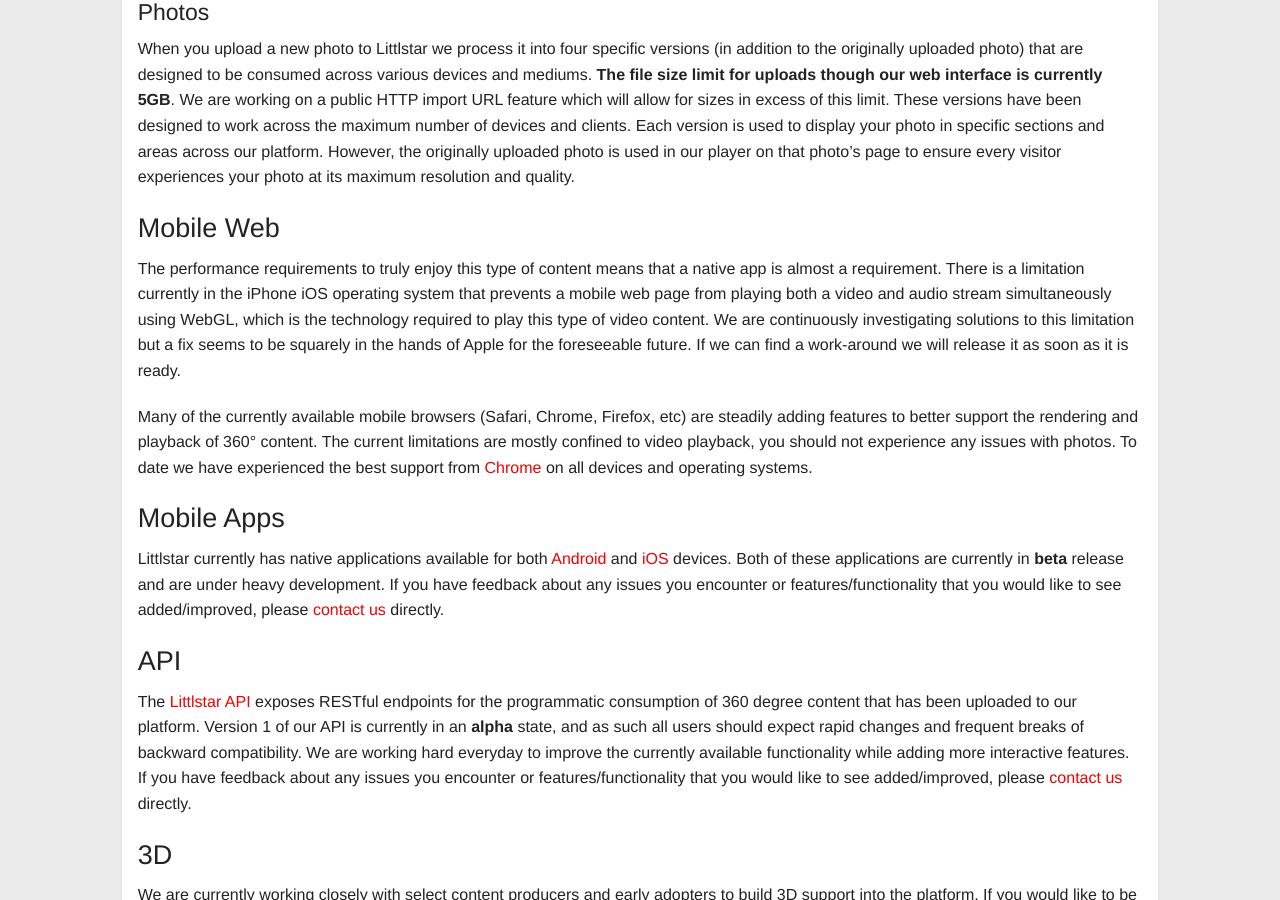
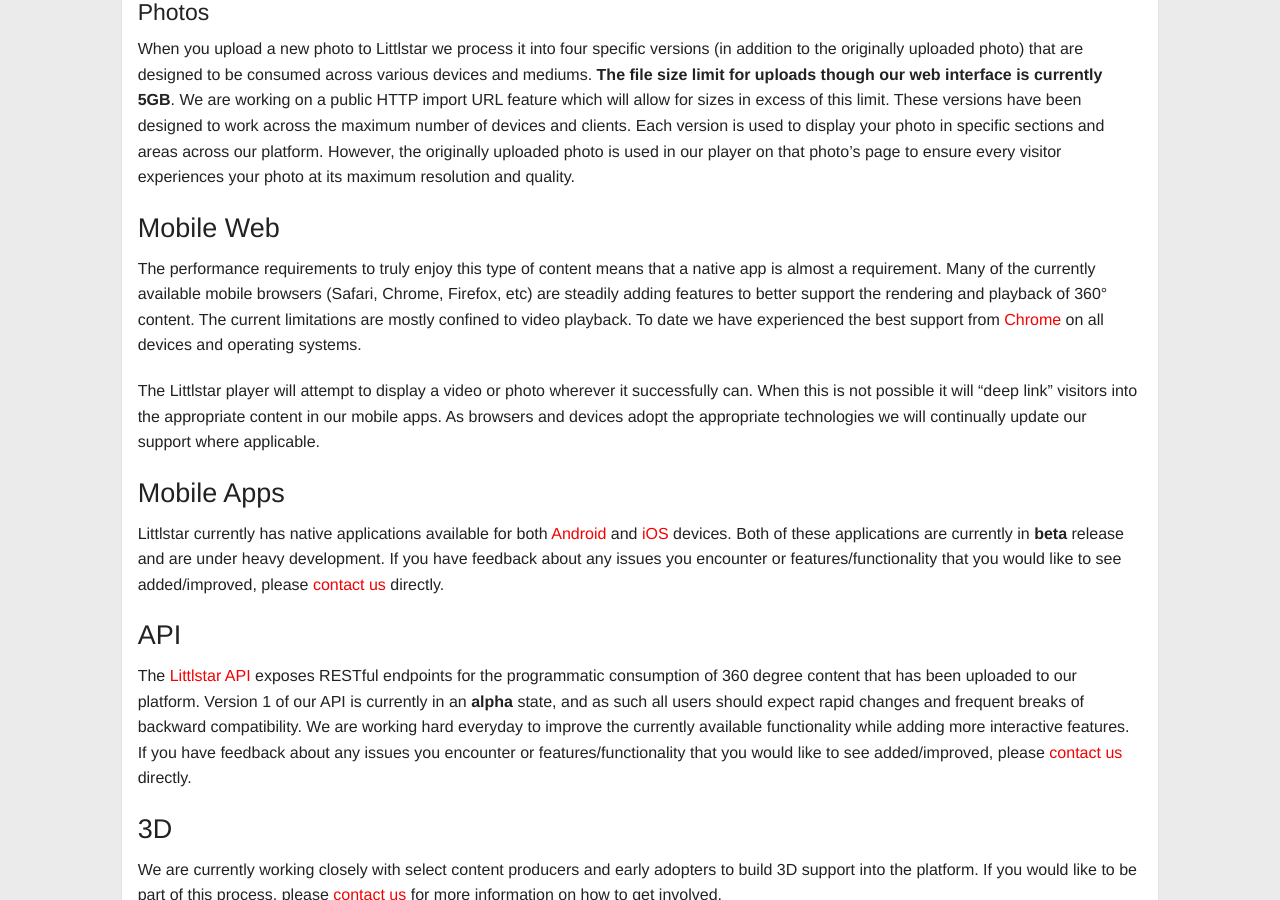
Before and after one commit to littlstar/littlstar.github.io, a Jekyll site: the page built from content-guide.md, in a window 1280 px wide and 900 px high, scrolled down 2714 px. Built offline with Jekyll 4.4.1, drawn with Linux system fonts in a browser that asks for light colours; nearby versions of some CDN libraries; comment, search, counter and statistics services are not loaded.

Commit message:
tweaked mobile web section of content guide

```diff
--- a/content-guide.md
+++ b/content-guide.md
@@ -84,9 +84,9 @@ When you upload a new photo to Littlstar we process it into four specific versio
 
 ### Mobile Web
 
-The performance requirements to truly enjoy this type of content means that a native app is almost a requirement. There is a limitation currently in the iPhone iOS operating system that prevents a mobile web page from playing both a video and audio stream simultaneously using WebGL, which is the technology required to play this type of video content. We are continuously investigating solutions to this limitation but a fix seems to be squarely in the hands of Apple for the foreseeable future. If we can find a work-around we will release it as soon as it is ready.
+The performance requirements to truly enjoy this type of content means that a native app is almost a requirement. Many of the currently available mobile browsers (Safari, Chrome, Firefox, etc) are steadily adding features to better support the rendering and playback of 360&deg; content. The current limitations are mostly confined to video playback. To date we have experienced the best support from [Chrome](https://www.google.com/chrome/browser/desktop/index.html) on all devices and operating systems.
 
-Many of the currently available mobile browsers (Safari, Chrome, Firefox, etc) are steadily adding features to better support the rendering and playback of 360&deg; content. The current limitations are mostly confined to video playback, you should not experience any issues with photos. To date we have experienced the best support from [Chrome](https://www.google.com/chrome/browser/desktop/index.html) on all devices and operating systems.
+The Littlstar player will attempt to display a video or photo wherever it successfully can. When this is not possible it will "deep link" visitors into the appropriate content in our mobile apps. As browsers and devices adopt the appropriate technologies we will continually update our support where applicable.
 
 ### Mobile Apps
 
```
